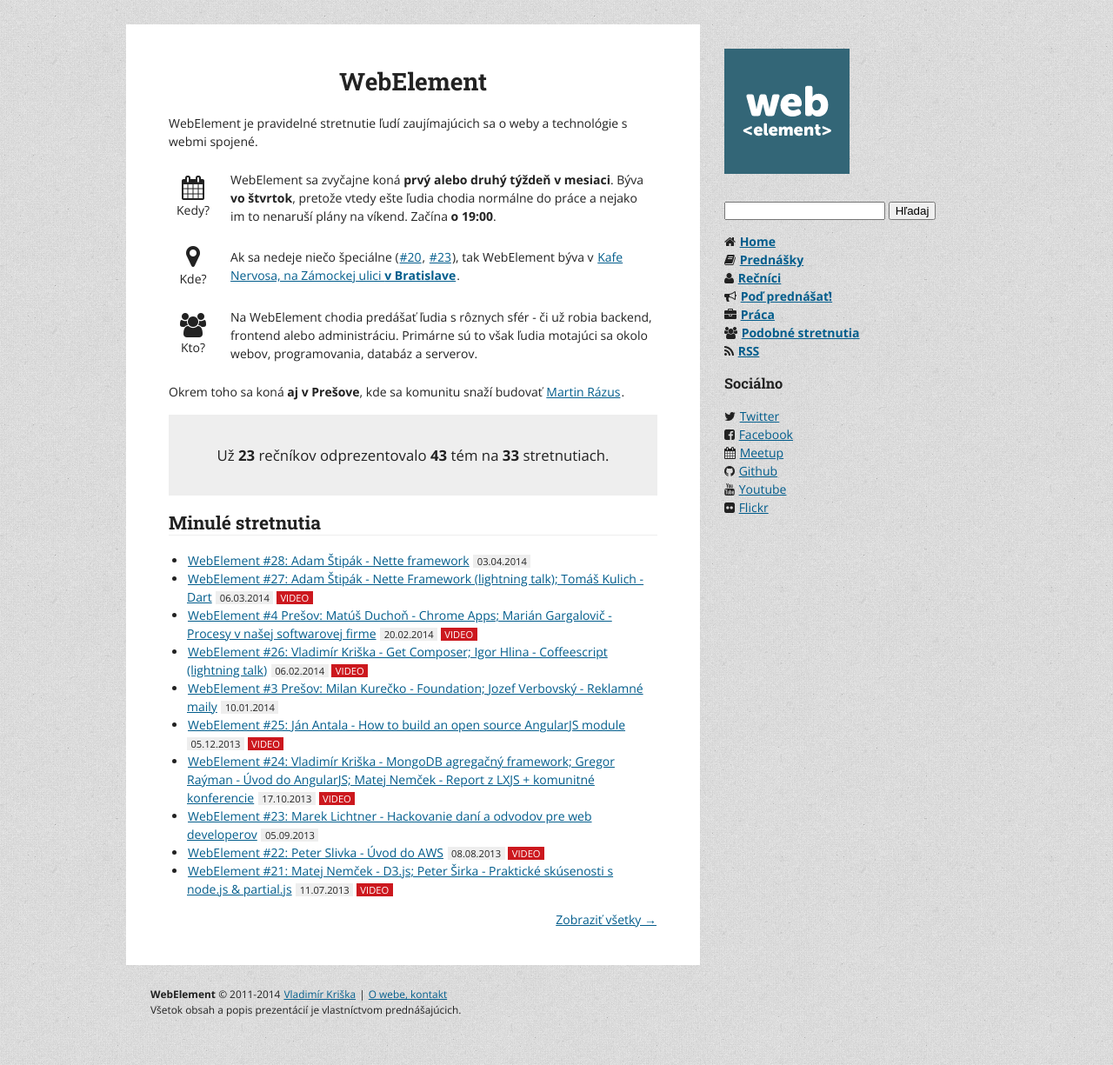
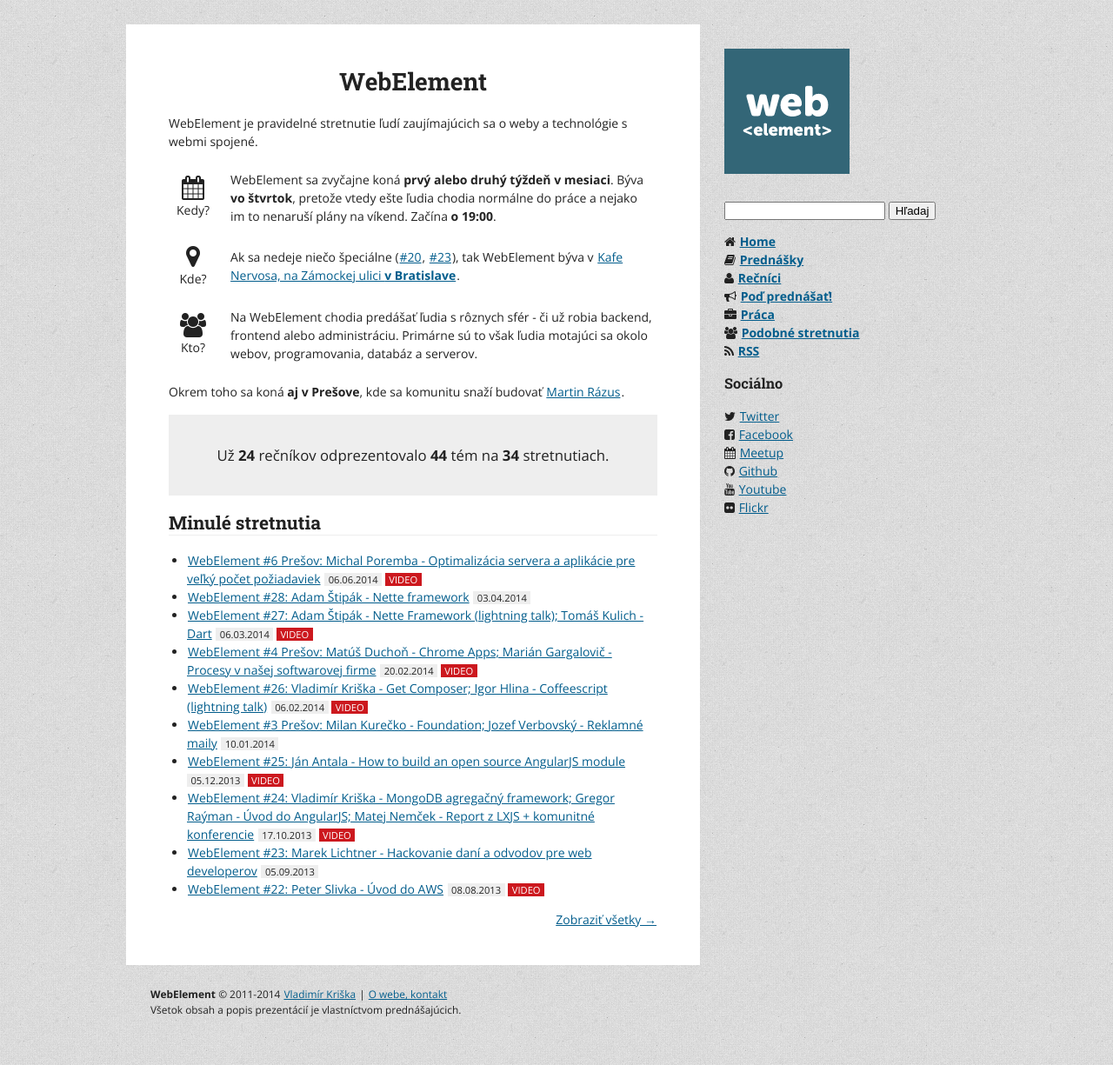
Before and after one commit to ujovlado/webelement-sk, a Jekyll site: the page built from index.md, in a window 1280 px wide. Shown: the whole page at 87% size. Built offline with Jekyll 4.4.1, drawn with Linux system fonts in a browser that asks for light colours.

Commit message:
Slides from 6th in Presov

```diff
--- a/_data/speakers.yml
+++ b/_data/speakers.yml
@@ -129,6 +129,14 @@
   events:
     - 2014-01-10-webelement-3-presov
 
+- name: Michal Poremba
+  twitter:
+  id: michal-poremba
+  about:
+  image:
+  events:
+    - 2014-06-06-webelement-6-presov
+
 - name: Ondrej Svitek
   twitter: knizkar
   id: ondrej-svitek
--- /dev/null
+++ b/_posts/2014-06-06-webelement-6-presov.md
@@ -0,0 +1,11 @@
+---
+title: "WebElement #6 Prešov: Michal Poremba - Optimalizácia servera a aplikácie pre veľký počet požiadaviek"
+layout: event
+hasVideo: true
+facebookId: 816510788359328
+---
+
+[![úvodný slide]({{ '/images/events/presov-6.png' | prepend: site.baseurl }})](http://temp.nolimit.sk/miso/webelement-po-6/)
+{: .text-center }
+
+Komplet slajdy na stiahnutie: [http://temp.nolimit.sk/miso/webelement-po-6/download.zip](http://temp.nolimit.sk/miso/webelement-po-6/download.zip).
```
Also changed, not shown: images/events/presov-6.png (added).
